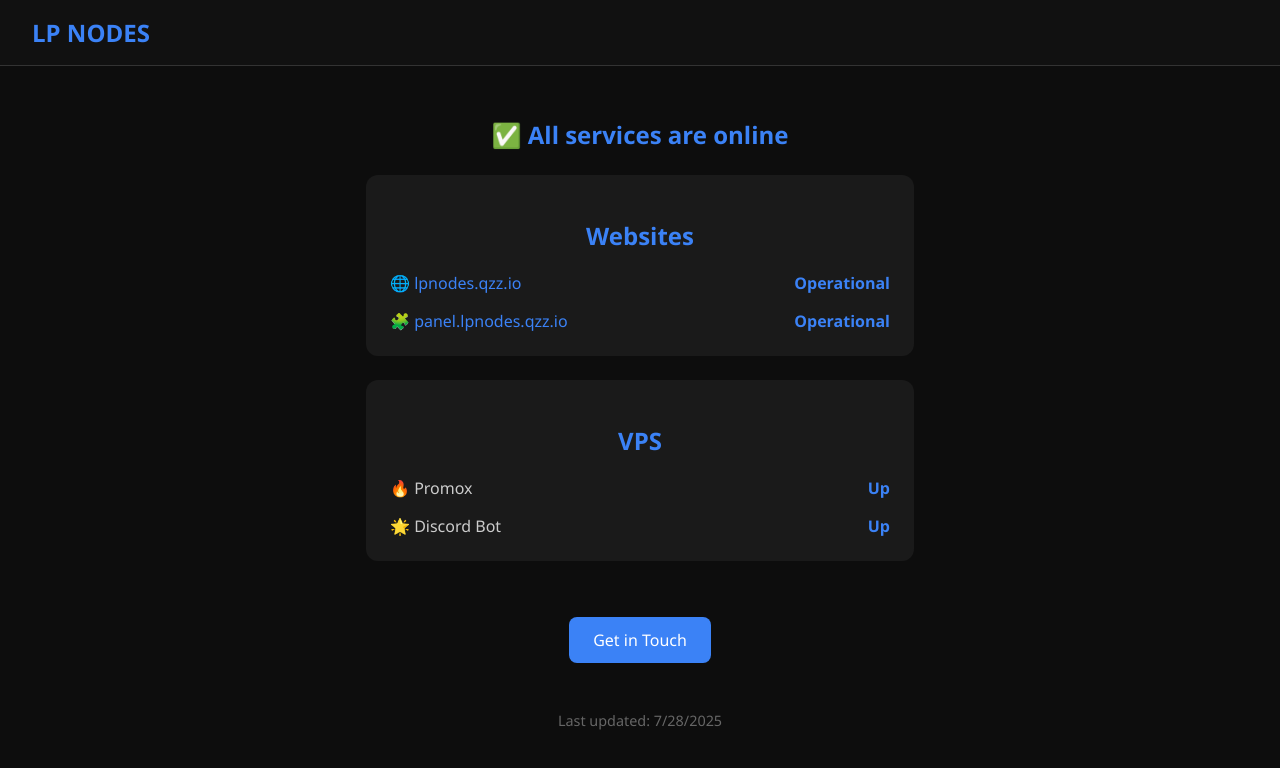
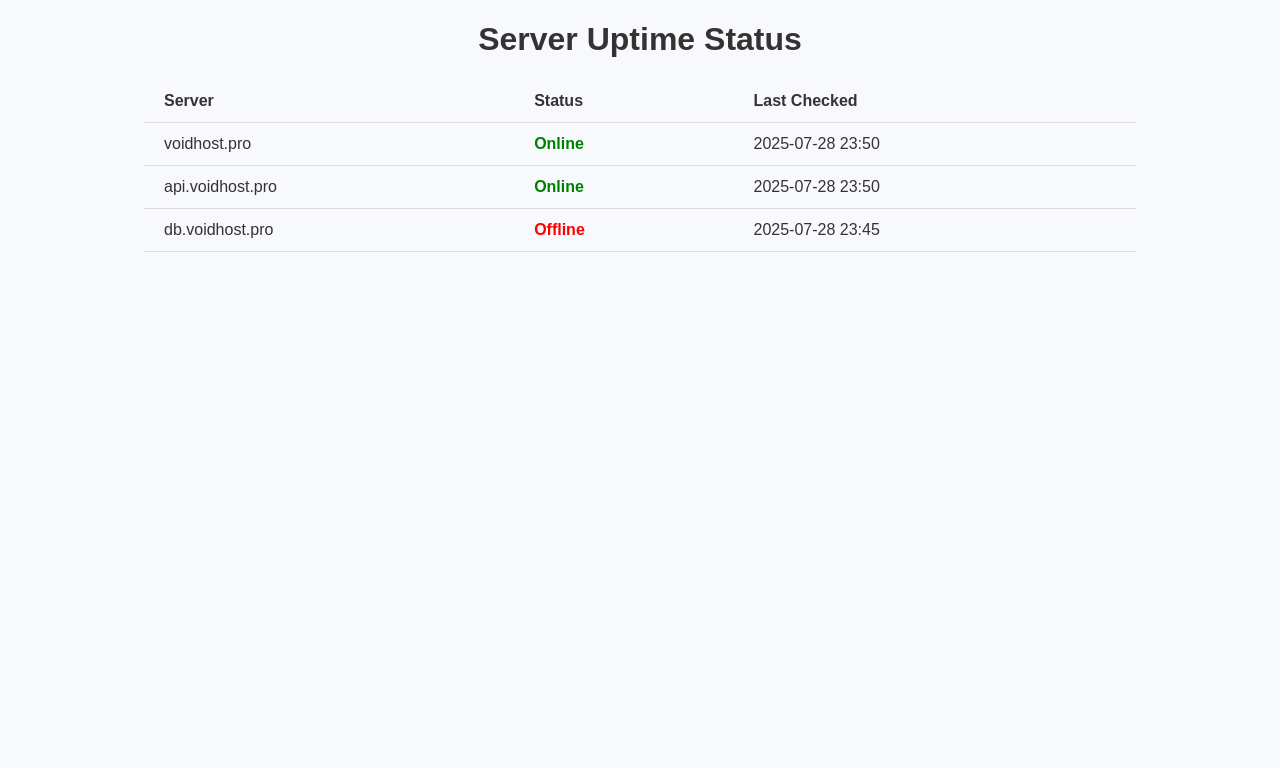
Before and after one commit to mrsdbd1/Aiai, a plain HTML site: page index.html in a window 1280 px wide. Drawn offline with Linux system fonts and the light colour scheme.

Commit message:
Update index.html

```diff
--- a/index.html
+++ b/index.html
@@ -2,132 +2,68 @@
 <html lang="en">
 <head>
   <meta charset="UTF-8" />
-  <meta name="viewport" content="width=device-width, initial-scale=1.0"/>
-  <title>LP NODES</title>
+  <meta name="viewport" content="width=device-width, initial-scale=1" />
+  <title>Simple Uptime Status</title>
   <style>
     body {
-      margin: 0;
-      font-family: 'Segoe UI', Tahoma, Geneva, Verdana, sans-serif;
-      background-color: #0d0d0d;
-      color: white;
+      font-family: Arial, sans-serif;
+      background: #f7f9fc;
+      color: #333;
+      margin: 20px;
     }
-
-    header {
-      display: flex;
-      justify-content: space-between;
-      align-items: center;
-      padding: 1rem 2rem;
-      background-color: #111;
-      border-bottom: 1px solid #333;
-    }
-
-    header h1 {
-      color: #3b82f6; /* Light Blue */
-      font-size: 1.5rem;
-      margin: 0;
-    }
-
-    .container {
-      padding: 2rem;
+    h1 {
       text-align: center;
     }
-
-    .status-box {
-      background-color: #1a1a1a;
-      padding: 1.5rem;
-      border-radius: 12px;
-      margin: 1.5rem auto;
-      width: 90%;
-      max-width: 500px;
+    table {
+      width: 80%;
+      margin: 20px auto;
+      border-collapse: collapse;
     }
-
-    .status-box h2 {
-      color: #3b82f6;
+    th, td {
+      padding: 12px 20px;
+      border-bottom: 1px solid #ddd;
+      text-align: left;
     }
-
-    .service {
-      display: flex;
-      justify-content: space-between;
-      margin-top: 1rem;
-      font-size: 1rem;
-      color: #ccc;
+    tr:hover {
+      background-color: #f1f1f1;
     }
-
-    .status {
-      color: #3b82f6;
+    .status-up {
+      color: green;
       font-weight: bold;
     }
-
-    .button {
-      margin-top: 2rem;
-      padding: 0.75rem 1.5rem;
-      background-color: #3b82f6;
-      color: #fff;
-      border: none;
-      border-radius: 8px;
-      font-size: 1rem;
-      cursor: pointer;
-      text-decoration: none;
-      display: inline-block;
-    }
-
-    .button:hover {
-      background-color: #2563eb;
-    }
-
-    a.link {
-      color: #3b82f6;
-      text-decoration: none;
-    }
-
-    a.link:hover {
-      text-decoration: underline;
-    }
-
-    footer {
-      margin-top: 3rem;
-      font-size: 0.9rem;
-      color: #666;
+    .status-down {
+      color: red;
+      font-weight: bold;
     }
   </style>
 </head>
 <body>
-  <header>
-    <h1>LP NODES</h1>
-  </header>
-
-  <div class="container">
-    <h2 style="color:#3b82f6;">✅ All services are online</h2>
-
-    <!-- Websites Section -->
-    <div class="status-box">
-      <h2>Websites</h2>
-      <div class="service">
-        <span>🌐 <a href="https://lpnodes.qzz.io" class="link" target="_blank">lpnodes.qzz.io</a></span>
-        <span class="status">Operational</span>
-      </div>
-      <div class="service">
-        <span>🧩 <a href="https://panel.lpnodes.qzz.io" class="link" target="_blank">panel.lpnodes.qzz.io</a></span>
-        <span class="status">Operational</span>
-      </div>
-    </div>
-
-    <!-- VPS Section -->
-    <div class="status-box">
-      <h2>VPS</h2>
-      <div class="service">
-        <span>🔥 Promox</span>
-        <span class="status">Up</span>
-      </div>
-      <div class="service">
-        <span>🌟 Discord Bot</span>
-        <span class="status">Up</span>
-      </div>
-    </div>
-
-    <a href="https://discord.gg/freevps" class="button" target="_blank">Get in Touch</a>
-
-    <footer>Last updated: <script>document.write(new Date().toLocaleDateString());</script></footer>
-  </div>
+  <h1>Server Uptime Status</h1>
+  <table>
+    <thead>
+      <tr>
+        <th>Server</th>
+        <th>Status</th>
+        <th>Last Checked</th>
+      </tr>
+    </thead>
+    <tbody>
+      <tr>
+        <td>voidhost.pro</td>
+        <td class="status-up">Online</td>
+        <td>2025-07-28 23:50</td>
+      </tr>
+      <tr>
+        <td>api.voidhost.pro</td>
+        <td class="status-up">Online</td>
+        <td>2025-07-28 23:50</td>
+      </tr>
+      <tr>
+        <td>db.voidhost.pro</td>
+        <td class="status-down">Offline</td>
+        <td>2025-07-28 23:45</td>
+      </tr>
+    </tbody>
+  </table>
 </body>
 </html>
```
